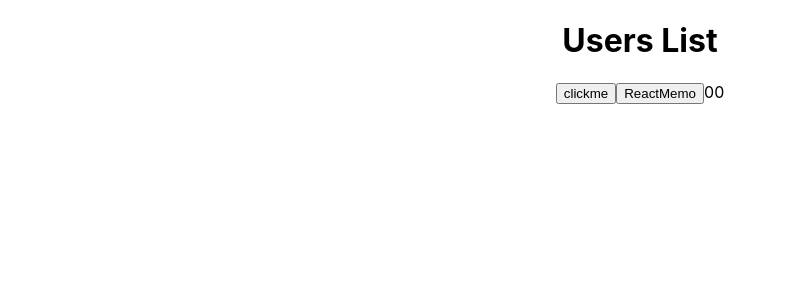
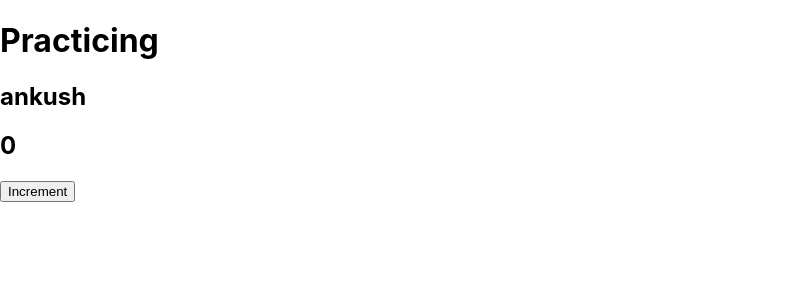
Before and after one commit to ankushpille/my-contrib-react-app, a React (Create React App) app: page / in a window 1280 px wide. Shown: the top 300 px of the page, without its empty margins (0-787 px from the left). Built offline with nearby package versions, Linux system fonts and the light colour scheme; no server answers.

Commit message:
practicing react

```diff
--- a/src/App.js
+++ b/src/App.js
@@ -1,70 +1,72 @@
-import logo from './logo.svg';
-import './App.css';
-import UseStateExample from './UseStateExample';
-import UseEffectFetchExample from './UseEffectFetch';
-import UseEfffectFetchapi from './UseEffectFetchapi';
-import PropsExample from './PropsExample';
-import ChildComponent from './ChildComponent';
-import { useEffect, useState,createContext,useContext } from 'react';
+// import logo from './logo.svg';
+// import './App.css';
+// import UseStateExample from './UseStateExample';
+// import UseEffectFetchExample from './UseEffectFetch';
+// import UseEfffectFetchapi from './UseEffectFetchapi';
+// import PropsExample from './PropsExample';
+// import ChildComponent from './ChildComponent';
+// import { useEffect, useState,createContext,useContext } from 'react';
 // import Navbar from './Navbar';
 // import countContext from './context/context';
- import { useSelector,useDispatch } from 'react-redux';
- import { fetchUsers } from './userSlice';
+//  import { useSelector,useDispatch } from 'react-redux';
+//  import { fetchUsers } from './userSlice';
 // import { increment,decrement,incrementByAmount } from './createSlice';
 // import { increment,decrement } from './redux/actions';
+import Practice from './Practice';
 
-export const countContext = createContext()
+// export const countContext = createContext()
 
 function App() {
-  // const dispatch = useDispatch();
-  // const{users,loading,error} = useSelector((state) => state.users)
-  // const a = [1,2,3,4]
-   const [count,setCount] = useState(0);
-   const [count1,setCount2] = useState(0);
+  // // const dispatch = useDispatch();
+  // // const{users,loading,error} = useSelector((state) => state.users)
+  // // const a = [1,2,3,4]
+  //  const [count,setCount] = useState(0);
+  //  const [count1,setCount2] = useState(0);
 
-  //npx create react-app application name
-  //how do you create event in a react .... we need to create event by giving onclick or onchange like that
+  // //npx create react-app application name
+  // //how do you create event in a react .... we need to create event by giving onclick or onchange like that
 
-  const handleClick = () => {
-    setCount(count+1)
-  }
+  // const handleClick = () => {
+  //   setCount(count+1)
+  // }
 
-  const handleClick1 = () => {
-    setCount2(count1+1)
-  }
+  // const handleClick1 = () => {
+  //   setCount2(count1+1)
+  // }
 
   // useEffect(() => {
   //   dispatch(fetchUsers())
   // },[dispatch])
 
 
-  useEffect(() => {
-    const fetchUsers = async () => {
-      try {
-        const response = await fetch("/api/users"); // make sure API path is correct
-        const data = await response.json();
-        setUsers(data);
-      } catch (error) {
-        console.error("Error fetching users:", error);
-      }
-    };
+  // useEffect(() => {
+  //   const fetchUsers = async () => {
+  //     try {
+  //       const response = await fetch("/api/users"); // make sure API path is correct
+  //       const data = await response.json();
+  //       setUsers(data);
+  //     } catch (error) {
+  //       console.error("Error fetching users:", error);
+  //     }
+  //   };
 
-    fetchUsers();
-  }, []);
+  //   fetchUsers();
+  // }, []);
 
 
   return (
     <>
       {/* <countContext.Provider value={{count}}> */}
         <div className="App">
-          <h1>Users List</h1>
+          {/* <h1>Users List</h1>
           <button onClick={handleClick}>clickme</button>
            <button onClick={handleClick1}>ReactMemo</button>
            {count1}
            {/* <countContext.Provider value = {{count}}>
              <ChildComponent/>
            </countContext.Provider> */}
-           <ChildComponent count={count}/>
+           {/* <ChildComponent count={count}/> */}
+           <Practice name="ankush"/>
 
         </div>
 
--- /dev/null
+++ b/src/Practice.js
@@ -0,0 +1,21 @@
+const { useState } = require("react");
+
+
+function Practice({ name }) {
+    const [count,setCount] = useState(0);
+
+    const handleClick = () => {
+        setCount(count + 1);
+    }
+
+    return(
+        <>
+           <h1>Practicing</h1>
+           <h2>{name}</h2>
+           <h2>{count}</h2>
+           <button onClick={handleClick}>Increment</button>
+        </>
+    )
+}
+
+export default Practice;
```
